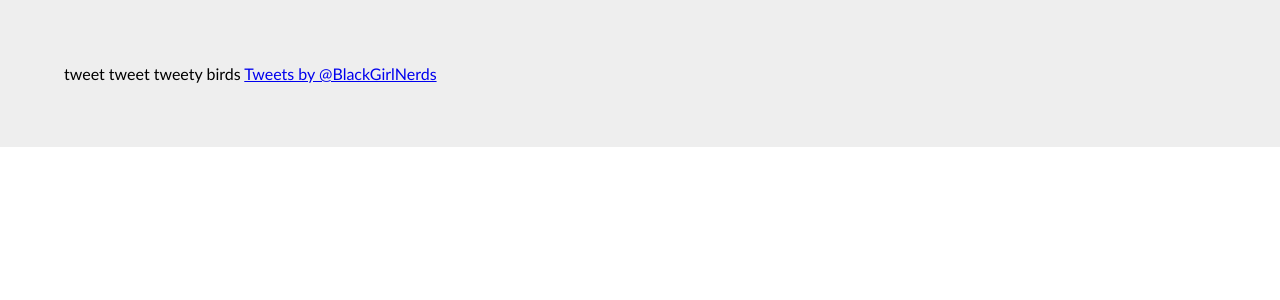
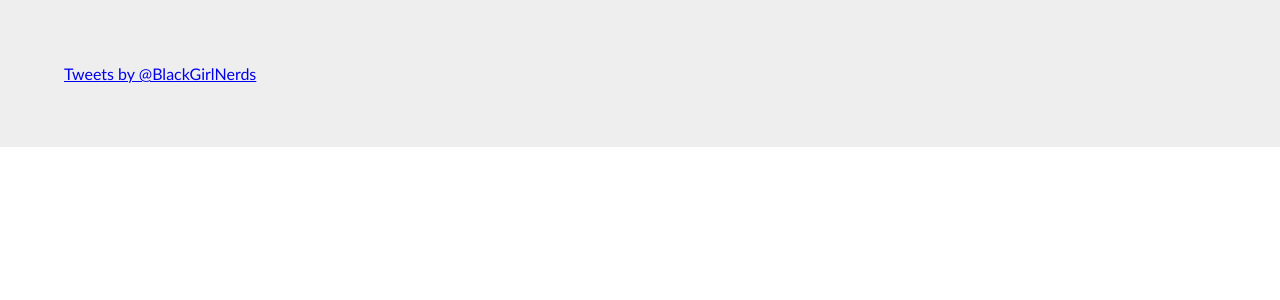
Before and after one commit to beckastar/ladynerds_site, a Django app: page /twitter_feed/ in a window 1280 px wide. Shown: the part 176-476 px from the top of the page. Run offline with Django 3.2, Linux system fonts and the light colour scheme; parts of the project's set-up code (start-up, migrations or seed data) failed here and were passed over; some libraries are stand-ins or nearby versions.

Commit message:
removed 'tweet tweet tweety birds' from template

```diff
--- a/ladynerds/templates/twitter_feed.html
+++ b/ladynerds/templates/twitter_feed.html
@@ -1,8 +1,6 @@
 
 {% extends "base.html" %}
 {% block content %}
-
-tweet tweet tweety birds
 
 <a class="twitter-timeline" href="https://twitter.com/BlackGirlNerds" data-widget-id="705069546588102656">Tweets by @BlackGirlNerds</a>
 <script>!function(d,s,id){var js,fjs=d.getElementsByTagName(s)[0],p=/^http:/.test(d.location)?'http':'https';if(!d.getElementById(id)){js=d.createElement(s);js.id=id;js.src=p+"://platform.twitter.com/widgets.js";fjs.parentNode.insertBefore(js,fjs);}}(document,"script","twitter-wjs");</script>
```
